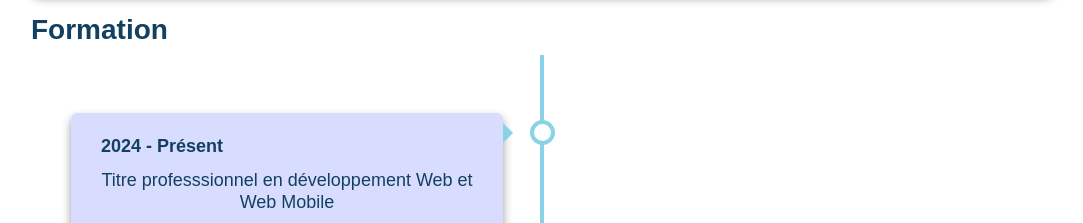
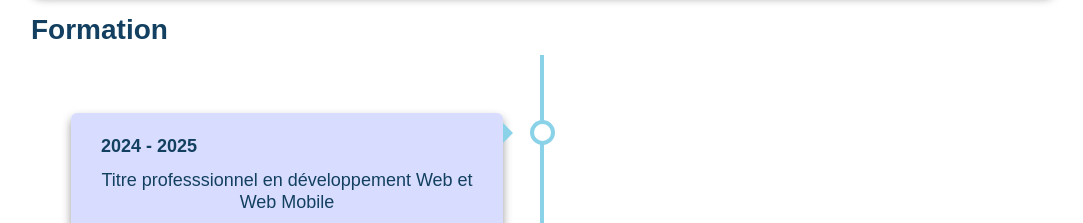
Before and after one commit to AgatheDups/Portfolio-Agathe, a React (Vite) app: page /acceuil in a window 1280 px wide. Shown: the part 1460-1683 px from the top of the page, without its empty margins (97-1180 px from the left). Built offline with nearby package versions, Linux system fonts and the light colour scheme.

Commit message:
Change date

```diff
--- a/src/page/Home.jsx
+++ b/src/page/Home.jsx
@@ -64,7 +64,7 @@ export default function Home(){
                         <div className="progress-timeline"/>
                         <div className="timeline-item left">
                             <div className="content-timeline left">
-                                <p className="date">2024 - Présent</p>
+                                <p className="date">2024 - 2025</p>
                                 <h4>Titre professsionnel en développement Web et Web Mobile</h4>
                                 <p>AFPA</p>
                                 <ul>
```
